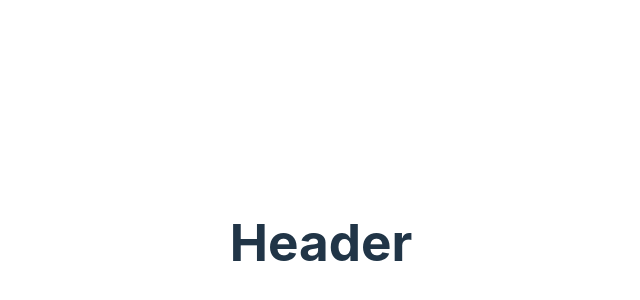
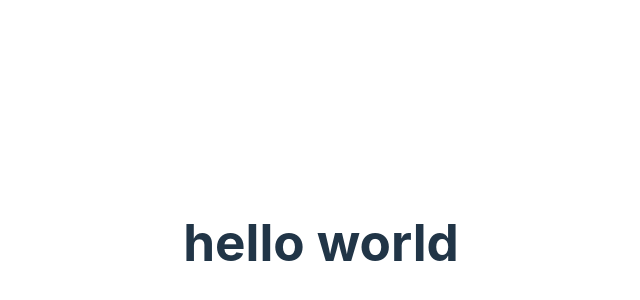
Before and after one commit to james-a-manson/Classify, a React (Vite) app: page / in a window 1280 px wide. Shown: the part 158-458 px from the top of the page, without its empty margins (319-959 px from the left). Built offline with nearby package versions, Linux system fonts and the light colour scheme.

Commit message:
Testing props on header.jsx

```diff
--- a/src/App.jsx
+++ b/src/App.jsx
@@ -9,7 +9,8 @@ function App() {
 
   return (
     <>
-      <Header />
+      <Header title = 'hello world'/>
+
     </>
   )
 }
--- a/src/Components/Header.jsx
+++ b/src/Components/Header.jsx
@@ -1,9 +1,9 @@
 import React from "react";
 
-function Header() {
+function Header(props) {
     return (
         <header>
-        <h1>Header</h1>
+        <h1>{props.title}</h1>
         </header>
     );
 }
```
